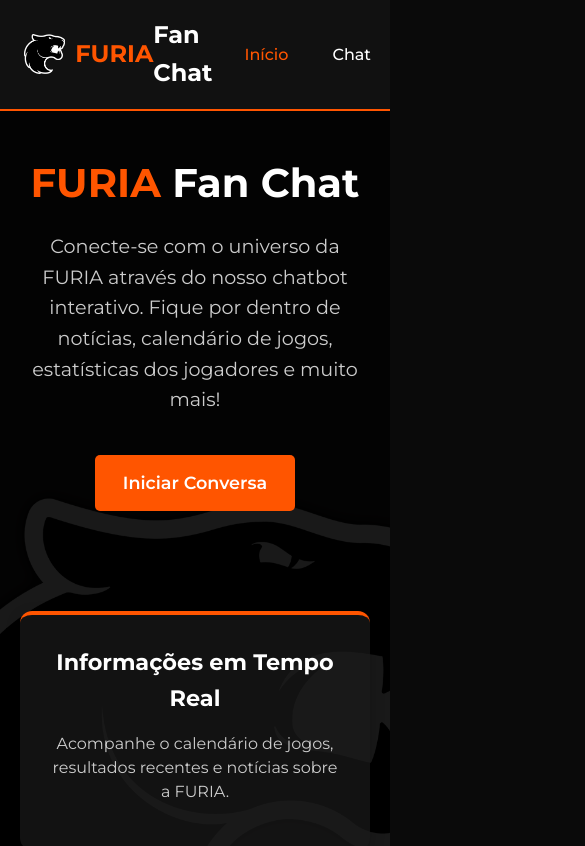
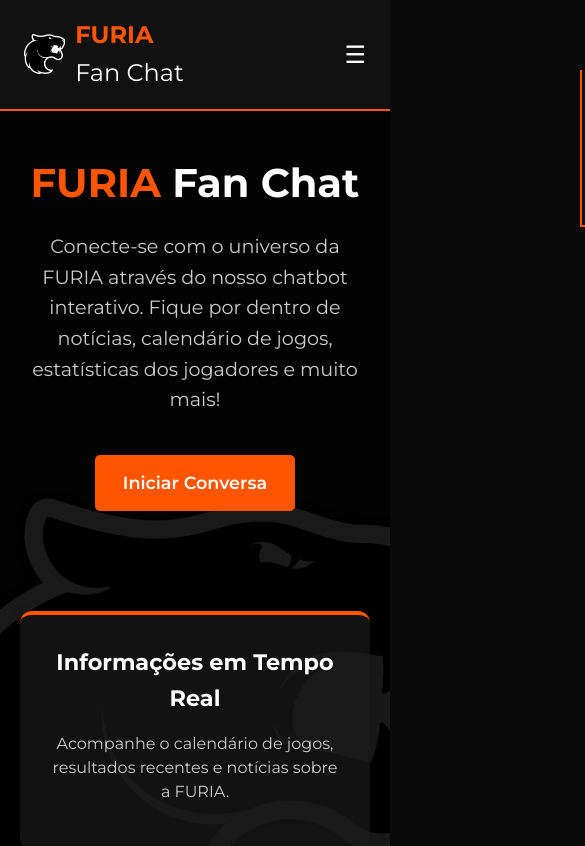
Before and after one commit to etwatanabe/furia-fan-chat, a React (Create React App) app in the folder frontend/: page / in a window 390 px wide. Shown: the top 846 px of the page, 585 px wide, since content can reach past the window. Built offline with nearby package versions, Linux system fonts and the light colour scheme.

Commit message:
Feat responsive header

```diff
--- a/frontend/src/components/layout/Header.tsx
+++ b/frontend/src/components/layout/Header.tsx
@@ -1,4 +1,4 @@
-import React from 'react';
+import React, { useState } from 'react';
 import { Link, useLocation } from 'react-router-dom';
 import styled from 'styled-components';
 
@@ -11,13 +11,10 @@
   border-bottom: 2px solid #ff5500;
 `;
 
-const Logo = styled(Link)`
+const LogoContainer = styled(Link)`
   display: flex;
   align-items: center;
   text-decoration: none;
-  color: white;
-  font-size: 24px;
-  font-weight: 700;
 
   img {
     height: 40px;
@@ -25,13 +22,51 @@
   }
 `;
 
+const LogoTextContainer = styled.div`
+  display: flex;
+
+  @media (max-width: 768px) {
+    flex-direction: column;
+  }
+
+  @media (min-width: 769px) {
+    flex-direction: row;
+    align-items: baseline;
+  }
+`;
+
 const LogoText = styled.span`
   color: #ff5500;
+  font-size: 24px;
+  font-weight: 700;
+
+  @media (min-width: 769px) {
+    margin-right: 8px;
+  }
 `;
 
-const Nav = styled.nav`
+const LogoRegularText = styled.span`
+  color: #fff;
+  font-size: 24px;
+`;
+
+const Nav = styled.nav<{ isOpen: boolean }>`
   display: flex;
   align-items: center;
+
+  @media (max-width: 768px) {
+    position: absolute;
+    top: 70px;
+    right: ${({ isOpen }) => (isOpen ? '0' : '-100%')};
+    background-color: #111;
+    flex-direction: column;
+    width: 200px;
+    border-left: 2px solid #ff5500;
+    border-bottom: 2px solid #ff5500;
+    transition: right 0.3s ease;
+    padding: 20px 0;
+    z-index: 999;
+  }
 `;
 
 const NavLink = styled(Link)<{ active?: boolean }>`
@@ -46,23 +81,58 @@
   &:hover {
     background-color: rgba(255, 85, 0, 0.1);
   }
+
+  @media (max-width: 768px) {
+    margin: 8px 0;
+    width: 80%;
+    text-align: center;
+  }
+`;
+
+const MenuButton = styled.button`
+  display: none;
+  background: none;
+  border: none;
+  color: #fff;
+  font-size: 24px;
+  cursor: pointer;
+
+  @media (max-width: 768px) {
+    display: block;
+  }
 `;
 
 const Header: React.FC = () => {
+  const [isOpen, setIsOpen] = useState(false);
   const location = useLocation();
 
   const isActive = (path: string) => location.pathname === path;
 
+  const toggleMenu = () => {
+    setIsOpen(!isOpen);
+  };
+
   return (
     <HeaderContainer>
-      <Logo to="/">
+      <LogoContainer to="/">
         <img src="/assets/images/furia-logo.png" alt="FURIA Logo" />
-        <LogoText>FURIA</LogoText> Fan Chat
-      </Logo>
+        <LogoTextContainer>
+          <LogoText>FURIA</LogoText>
+          <LogoRegularText>Fan Chat</LogoRegularText>
+        </LogoTextContainer>
+      </LogoContainer>
 
-      <Nav>
-        <NavLink to="/" active={isActive('/')}>Início</NavLink>
-        <NavLink to="/chat" active={isActive('/chat')}>Chat</NavLink>
+      <MenuButton onClick={toggleMenu}>
+        {isOpen ? '✕' : '☰'}
+      </MenuButton>
+
+      <Nav isOpen={isOpen}>
+        <NavLink to="/" active={isActive('/')} onClick={() => setIsOpen(false)}>
+          Início
+        </NavLink>
+        <NavLink to="/chat" active={isActive('/chat')} onClick={() => setIsOpen(false)}>
+          Chat
+        </NavLink>
       </Nav>
     </HeaderContainer>
   );
```
